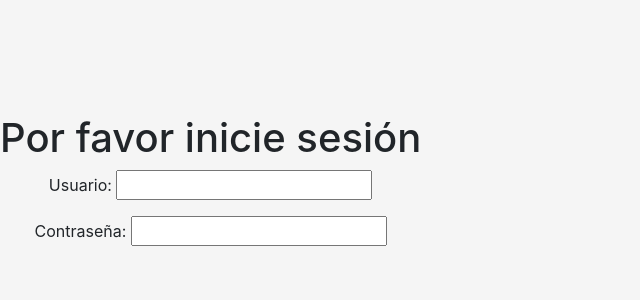
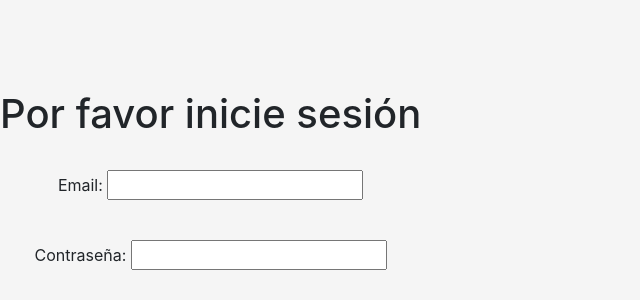
Before and after one commit to antoniodiverso/e-mercado, a plain HTML site: page login.html in a window 1280 px wide. Shown: the part 212-512 px from the top of the page, without its empty margins (0-640 px from the left). Drawn offline with Linux system fonts and the light colour scheme.

Commit message:
Update login.html

```diff
--- a/login.html
+++ b/login.html
@@ -39,9 +39,11 @@
 
 <body class="text-center">
   <div id="login">
-    <form action="" method="POST">
-      <h1>Por favor inicie sesión</h1>
-      <p>Usuario: <input type="text" name="usuario" required></p>
+    <form action="" method="">
+      <h1>Por favor inicie sesión</h1><br>
+
+      <p>Email: <input type="text" name="email" required></p> <br>
+
       <p>Contraseña: <input type="password" name="contraseña" required></p>
 
     </form>
```
